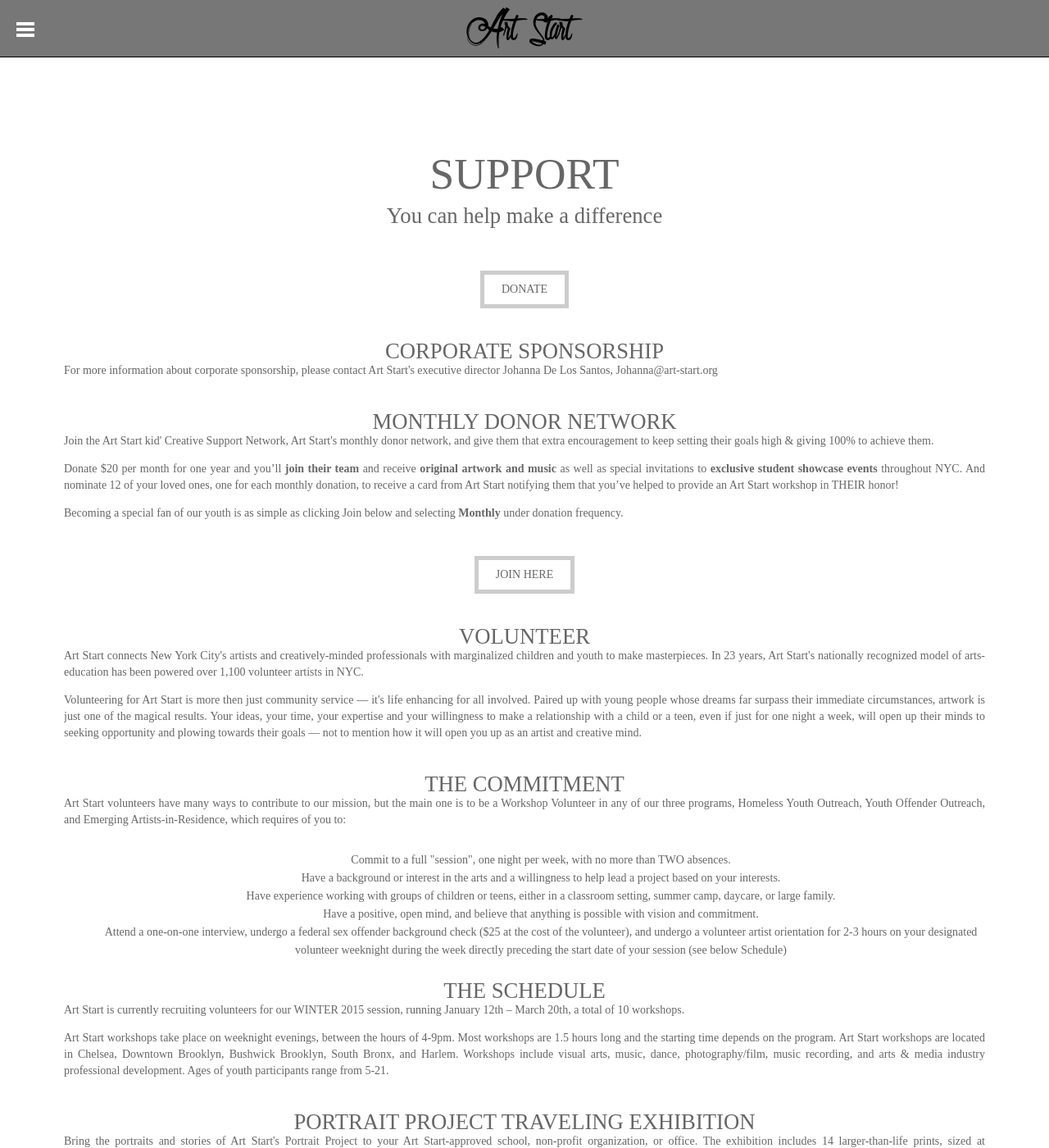
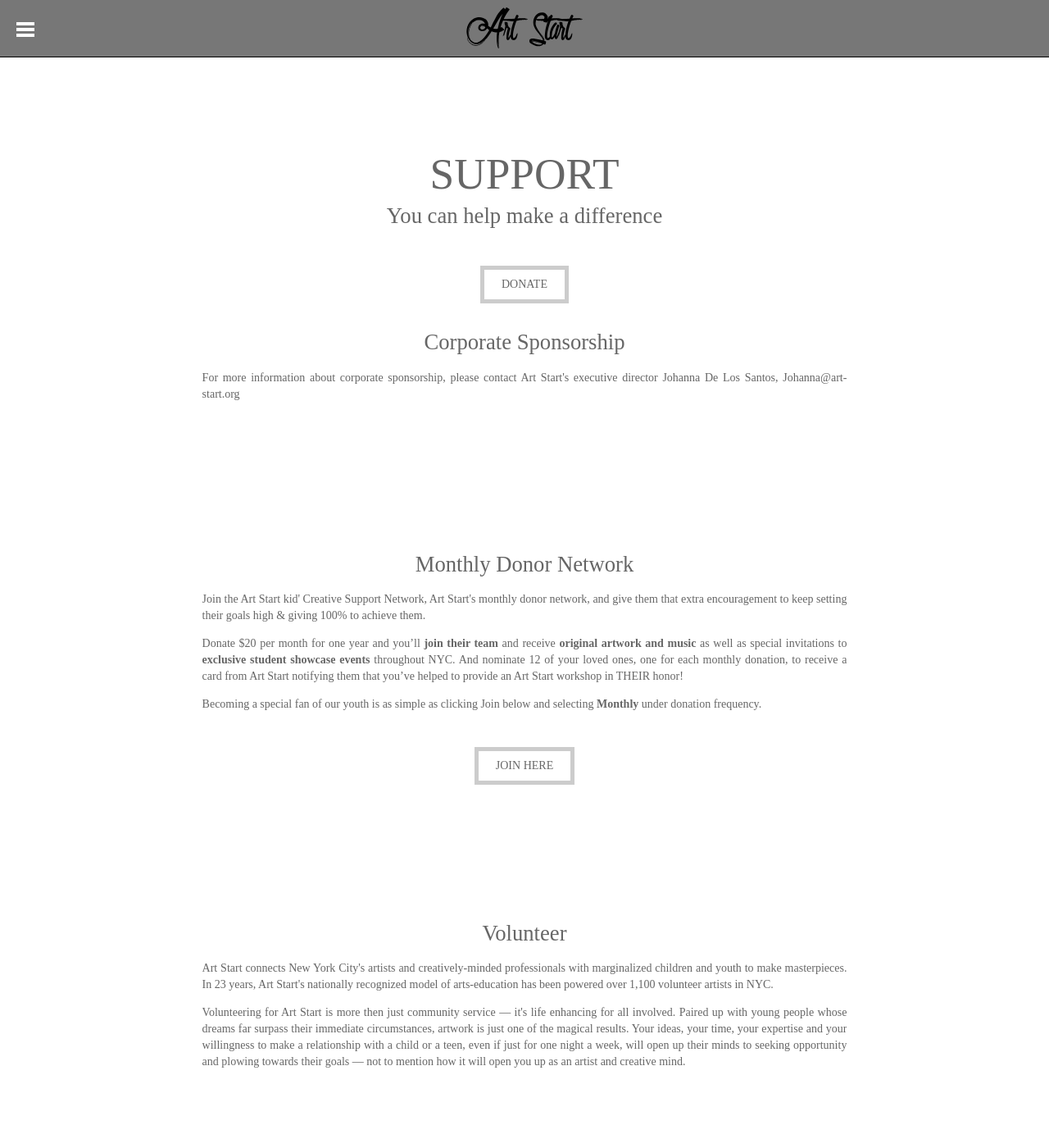
Before and after one commit to card0127/zerofive, a Jekyll site: the page built from support.html, in a window 1280 px wide and 1400 px high. Shown: the whole window at 82% size. Built offline with Jekyll 4.4.1, drawn with Linux system fonts in a browser that asks for light colours; nearby versions of some CDN libraries; Markdown is read by kramdown in place of the engine named in the settings.

Commit message:
feat(css): add id to sections

```diff
--- a/css/style.css
+++ b/css/style.css
@@ -1274,19 +1274,23 @@
 #about-com-part, #about-indus-part, #fam-execu, #fam-sponsor, #artist-res, #youth-off-reach {
   height: 600px; }
 
-/* line 12, /Users/scribble-lies/Documents/Graphic Design VI/Interactive Design/art-start/zerofive/scss/components/header */
+/* line 21, /Users/scribble-lies/Documents/Graphic Design VI/Interactive Design/art-start/zerofive/scss/components/header */
+#cor-sponsor, #monthly-donor, #volunteer, #commitment, #the-schedule, #port-project, #indus-part, #supply-list, #quote {
+  height: 300px; }
+
+/* line 27, /Users/scribble-lies/Documents/Graphic Design VI/Interactive Design/art-start/zerofive/scss/components/header */
 #fam-execu, #portrait-project {
   height: 100%; }
 
-/* line 16, /Users/scribble-lies/Documents/Graphic Design VI/Interactive Design/art-start/zerofive/scss/components/header */
+/* line 31, /Users/scribble-lies/Documents/Graphic Design VI/Interactive Design/art-start/zerofive/scss/components/header */
 #intro {
   padding-top: 0; }
 
-/* line 26, /Users/scribble-lies/Documents/Graphic Design VI/Interactive Design/art-start/zerofive/scss/components/header */
-#about-com-part, #about-indus-part, #fam-execu, #fam-sponsor, #artist-res, #youth-off-reach, #portrait-project {
+/* line 50, /Users/scribble-lies/Documents/Graphic Design VI/Interactive Design/art-start/zerofive/scss/components/header */
+#about-com-part, #about-indus-part, #fam-execu, #fam-sponsor, #artist-res, #youth-off-reach, #portrait-project, #cor-sponsor, #monthly-donor, #volunteer, #commitment, #the-schedule, #port-project, #indus-part, #supply-list, #quote {
   padding-top: 150px; }
 
-/* line 32, /Users/scribble-lies/Documents/Graphic Design VI/Interactive Design/art-start/zerofive/scss/components/header */
+/* line 56, /Users/scribble-lies/Documents/Graphic Design VI/Interactive Design/art-start/zerofive/scss/components/header */
 .header {
   box-sizing: border-box;
   width: 100%;
@@ -1294,47 +1298,47 @@
   height: 105px;
   border-bottom: 1px solid #000; }
 
-/* line 40, /Users/scribble-lies/Documents/Graphic Design VI/Interactive Design/art-start/zerofive/scss/components/header */
+/* line 64, /Users/scribble-lies/Documents/Graphic Design VI/Interactive Design/art-start/zerofive/scss/components/header */
 .header {
   top: 0; }
 
-/* line 44, /Users/scribble-lies/Documents/Graphic Design VI/Interactive Design/art-start/zerofive/scss/components/header */
+/* line 68, /Users/scribble-lies/Documents/Graphic Design VI/Interactive Design/art-start/zerofive/scss/components/header */
 .header a {
   top: 30px; }
 
-/* line 48, /Users/scribble-lies/Documents/Graphic Design VI/Interactive Design/art-start/zerofive/scss/components/header */
+/* line 72, /Users/scribble-lies/Documents/Graphic Design VI/Interactive Design/art-start/zerofive/scss/components/header */
 .content {
   padding-top: 180px;
   margin: 1em 2em; }
 
-/* line 57, /Users/scribble-lies/Documents/Graphic Design VI/Interactive Design/art-start/zerofive/scss/components/header */
+/* line 81, /Users/scribble-lies/Documents/Graphic Design VI/Interactive Design/art-start/zerofive/scss/components/header */
 a, a:link, a:active, a:visited, a:hover {
   text-decoration: none !important; }
 
-/* line 61, /Users/scribble-lies/Documents/Graphic Design VI/Interactive Design/art-start/zerofive/scss/components/header */
+/* line 85, /Users/scribble-lies/Documents/Graphic Design VI/Interactive Design/art-start/zerofive/scss/components/header */
 li:hover {
   color: #5eb7b3;
   background-color: #222; }
 
-/* line 68, /Users/scribble-lies/Documents/Graphic Design VI/Interactive Design/art-start/zerofive/scss/components/header */
+/* line 92, /Users/scribble-lies/Documents/Graphic Design VI/Interactive Design/art-start/zerofive/scss/components/header */
 li, li:link, li:visited {
   color: white; }
 
-/* line 72, /Users/scribble-lies/Documents/Graphic Design VI/Interactive Design/art-start/zerofive/scss/components/header */
+/* line 96, /Users/scribble-lies/Documents/Graphic Design VI/Interactive Design/art-start/zerofive/scss/components/header */
 .the-family-ul {
   margin-top: -1em; }
 
-/* line 76, /Users/scribble-lies/Documents/Graphic Design VI/Interactive Design/art-start/zerofive/scss/components/header */
+/* line 100, /Users/scribble-lies/Documents/Graphic Design VI/Interactive Design/art-start/zerofive/scss/components/header */
 #seperator {
   color: #ccc;
   display: block;
   margin-top: 2em; }
 
-/* line 82, /Users/scribble-lies/Documents/Graphic Design VI/Interactive Design/art-start/zerofive/scss/components/header */
+/* line 106, /Users/scribble-lies/Documents/Graphic Design VI/Interactive Design/art-start/zerofive/scss/components/header */
 #seperator:hover {
   color: #ccc; }
 
-/* line 86, /Users/scribble-lies/Documents/Graphic Design VI/Interactive Design/art-start/zerofive/scss/components/header */
+/* line 110, /Users/scribble-lies/Documents/Graphic Design VI/Interactive Design/art-start/zerofive/scss/components/header */
 .patnership-width {
   margin-bottom: 4em;
   clear: both; }
--- a/support.html
+++ b/support.html
@@ -3,28 +3,35 @@
 ---
 
 <h1>SUPPORT</h1>
+<h2>You can help make a difference</h2>
 
-	<h2>You can help make a difference</h2>
-<div class="container">
+<div class="container-one-column">
 	<div class="centered"><a href="#" class="primary-btn">DONATE</a></div>
 
-		<h3>Corporate Sponsorship</h3>
+	<h2>Corporate Sponsorship</h2>
 	<p>For more information about corporate sponsorship, please contact Art Start's executive director Johanna De Los Santos, <a href="url">Johanna@art-start.org</a></p>
 
-		<h3>Monthly Donor Network</h3>
-		<p>Join the Art Start kid' Creative Support Network, Art Start's monthly donor network, and give them that extra encouragement to keep setting their goals high & giving 100% to achieve them.
-		<p>Donate $20 per month for one year and you’ll <b>join their team</b> and receive <b>original artwork and music</b> as well as special invitations to <b>exclusive student showcase events</b> throughout NYC. And nominate 12 of your loved ones, one for each monthly donation, to receive a card from Art Start notifying them that you’ve helped to provide an Art Start workshop in THEIR honor!</p>
-		<p>Becoming a special fan of our youth is as simple as clicking <a href="url">Join</a> below and selecting <b>Monthly</b> under donation frequency.</p>
+	<div id="monthly-donor">
+		<h2>Monthly Donor Network</h2>
+		<p>Join the Art Start kid' Creative Support Network, Art Start's monthly donor network, and give them that extra encouragement to keep setting their goals high & giving 100% to achieve them.</p>
+
+		<p>Donate $20 per month for one year and you’ll <strong>join their team</strong> and receive <strong>original artwork and music</strong> as well as special invitations to <strong>exclusive student showcase events</strong> throughout NYC. And nominate 12 of your loved ones, one for each monthly donation, to receive a card from Art Start notifying them that you’ve helped to provide an Art Start workshop in THEIR honor!</p>
+
+		<p>Becoming a special fan of our youth is as simple as clicking <a href="url">Join</a> below and selecting <strong>Monthly</strong> under donation frequency.</p>
+
 
 	<div class="centered"><a href="#" class="primary-btn">JOIN HERE</a></div>
+</div>
+	<div id="volunteer">
+		<h2>Volunteer</h2>
+			<p><a href="url">Art Start</a> connects New York City's artists and creatively-minded professionals with marginalized children and youth to make masterpieces. In 23 years, Art Start's nationally recognized model of arts-education has been powered over <a href="url">1,100 volunteer artists</a> in NYC.</p>
 
-		<h3>Volunteer</h3>
-		<p><a href="url">Art Start</a> connects New York City's artists and creatively-minded professionals with marginalized children and youth to make masterpieces. In 23 years, Art Start's nationally recognized model of arts-education has been powered over <a href="url">1,100 volunteer artists</a> in NYC.</p>
 			<p>Volunteering for Art Start is more then just community service — it's life enhancing for all involved. Paired up with young people whose dreams far surpass their immediate circumstances, artwork is just one of the magical results. Your ideas, your time, your expertise and your willingness to make a relationship with a child or a teen, even if just for one night a week, will open up their minds to seeking opportunity and plowing towards their goals — not to mention how it will open you up as an artist and creative mind.</p>
+	</div>
 
-		<h3>The Commitment</h3>
+	<div id="commitment">
+		<h2>The Commitment</h2>
 		<p>Art Start volunteers have many ways to contribute to our mission, but the main one is to be a Workshop Volunteer in any of our three programs, <a href="url">Homeless Youth Outreach,</a> <a href="url">Youth Offender Outreach,</a> and <a href="url">Emerging Artists-in-Residence,</a> which requires of you to:</p>
-
 
 		<ol>
 			<li id="normal-li">Commit to a full "session", one night per week, with no more than TWO absences.</li>
@@ -33,13 +40,20 @@
 			<li id="normal-li">Have a positive, open mind, and believe that anything is possible with vision and commitment.</li>
 			<li id="normal-li">Attend a one-on-one interview, undergo a federal sex offender background check ($25 at the cost of the volunteer), and undergo a volunteer artist orientation for 2-3 hours on your designated volunteer weeknight during the week directly preceding the start date of your session (see below Schedule)</li>
 		</ol>
+	</div>
 
-		<h3>The Schedule</h3>
+	<div id="the-schedule">
+		<h2>The Schedule</h2>
 		<p>Art Start is currently recruiting volunteers for our WINTER 2015 session, running January 12th – March 20th, a total of 10 workshops.</p>
+
 		<p>Art Start workshops take place on weeknight evenings, between the hours of 4-9pm.  Most workshops are 1.5 hours long and the starting time depends on the program.  Art Start workshops are located in Chelsea, Downtown Brooklyn, Bushwick Brooklyn, South Bronx, and Harlem. Workshops include visual arts, music, dance, photography/film, music recording, and arts & media industry professional development. Ages of youth participants range from 5-21.</p>
+	</div>
 
-		<h3> Portrait Project Traveling Exhibition</h3>
+	<div id="port-project">
+		<h2> Portrait Project Traveling Exhibition</h2>
+
 		<p>Bring the portraits and stories of Art Start's Portrait Project to your Art Start-approved school, non-profit organization, or office. The exhibition includes 14 larger-than-life prints, sized at approximately 48 x 32, full color, mounted on foam core, accompanied by custom plexi-glass shelves to hold each portrait's unique story. Stories can also be printed and hung with images for an additional fee.</p>
+
 		<p>To find out more, contact: <a href="url">Johanna@art-start.org</a></p>
 
 		<img src="#">
@@ -48,21 +62,30 @@
 		<img src="#">
 		<img src="#">
 		<img src="#">
+	</div>
 
+	<div id="indus-part">
 		<h2>Become an Industry Partner</h2>
 		<p>Partnering with New York City's arts, media and business industries is vital to Art Start's mission to provide our youth with new experiences. We also rely on the industry to help fund Art Start's programs and spread awareness about our work.</p>
+
 		<p>Over the years, Art Start has partnered with major retailers such as H&M, Lord & Taylor, Saks Fifth Avenue, among others. We've been supported by brands such as Bulgari, Alexander Wang, Charlotte Olympia, Replay Jeans, House of Horology, and so many more. </p>
+
 		<p>Production companies, record labels, art galleries, law firms, advertising agencies, even the New York Stock Exchange, all have partnered with Art Start to support our work in ways that fit into the culture of their company.</p>
+
 		<p>Some partners get involved with the Art Start youth as mentors, internship hosts or by providing workshops on various aspects of their industry specialty. Other partners don't engage the youth but support the Art Start programs that engage them by partnering for industry events, sales and promotions, or other creative collaborations that spread awareness and gather support for Art Start. </p>
+
 		<p>If you would like to explore an industry partnership with Art Start, contact Art Start's Executive Director <a href="url">Johanna@art-start.org</a></p>
+	</div>
 
+		<div id="supply-list">
 			<h2>Supply Wish List</h2>
+			<p><div class="centered"><a href="#" class="primary-btn">CLICK HERE</a></div>To select a used or new supply from Art Start's supply wish list.</p>
+		</div>
 
-		<div class="centered"><a href="#" class="primary-btn">CLICK HERE</a></div>
-
-		<p>To select a used or new supply from Art Start's supply wish list.</p>
-
+	<div id="quote">
 		<h2>Quote</h2>
-		<p><q>I'm going to make the perfect whatever!</q> Stephanie, Age 7, Art Start youth</p>
+		<blockquote>I'm going to make the perfect whatever!<cite>Stephanie, Age 7, Art Start youth</cite></blockquote>
 
 		<p>Imagine having confidence in "whatever." Whether or not you have a plan, you know it's going to be great because you believe in yourself. That's what we strive for at Art Start. Building confidence and nurturing voices. Be a part of the magic by donating supplies to help stock our armoury of creative outlets. We've created a registry of needed items on our Amazon Wish List. All donations ship directly to Art Start and are tax-deductible.</p>
+	</div>
+</div>
```
Also changed, not shown: scss/components/_header.scss (+26 -2 lines). Lines whose indentation alone changed are shown as unchanged.
